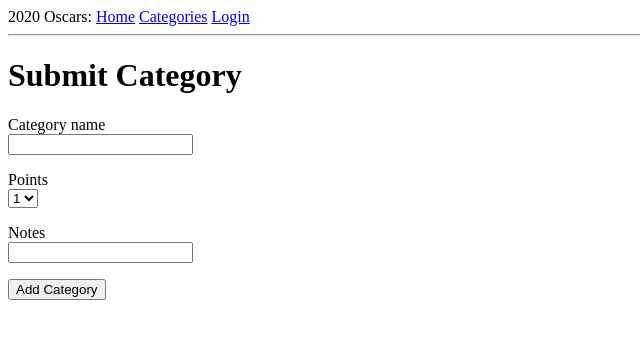
After one commit to sean-paulMauro/oscars, a Flask app: page /submit_category in a window 1280 px wide. The commit adds this page. Shown: the top 339 px of the page, without its empty margins (0-640 px from the left). Run offline with Flask 2, Linux system fonts and the light colour scheme.

Commit message:
submit category form added

```diff
--- a/app/forms.py
+++ b/app/forms.py
@@ -1,5 +1,5 @@
 from flask_wtf import FlaskForm
-from wtforms import StringField, PasswordField, BooleanField, SubmitField, TextAreaField
+from wtforms import StringField, PasswordField, BooleanField, SubmitField, TextAreaField, IntegerField, SelectField
 from wtforms.validators import ValidationError, DataRequired, Email, EqualTo, Length
 from app.models import AppUser
 
@@ -26,3 +26,9 @@ class RegistrationForm(FlaskForm):
 class EditProfileForm(FlaskForm):
     about_me = TextAreaField('About me', validators=[Length(min=0, max=140)])
     submit = SubmitField('Submit')
+
+class SubmitCategoryForm(FlaskForm):
+    category = StringField('Category name', validators=[DataRequired()])
+    points = SelectField('Points', coerce=int, choices=[(1, 1), (2, 2)])
+    notes = StringField('Notes')
+    submit = SubmitField('Add Category')
--- a/app/routes.py
+++ b/app/routes.py
@@ -1,6 +1,6 @@
 from flask import render_template, flash, redirect, url_for, request
 from app import app, db
-from app.forms import LoginForm, RegistrationForm, EditProfileForm
+from app.forms import LoginForm, RegistrationForm, EditProfileForm, SubmitCategoryForm
 from flask_login import current_user, login_user, logout_user, login_required
 from app.models import AppUser, CategoryLookup
 from werkzeug.urls import url_parse
@@ -77,5 +77,20 @@ def edit_profile():
 @app.route('/categories', methods=['GET', 'POST'])
 @login_required
 def categories():
+    if request.method == "POST":
+        if request.form.get('add_category') == "Add a Category":
+            return redirect(url_for('submit_category'))
     rows = CategoryLookup.query.all()
     return render_template('categories.html', title='Categories', rows=rows)
+
+@app.route('/submit_category', methods=['GET', 'POST'])
+def submit_category():
+    form = SubmitCategoryForm()
+    if form.validate_on_submit():
+        category = CategoryLookup(name=form.category.data,
+            points=form.points.data, notes=form.notes.data)
+        db.session.add(category)
+        db.session.commit()
+        flash('Category added!')
+        return redirect(url_for('categories'))
+    return render_template('submit_category.html', title='Submit category', form=form)
--- /dev/null
+++ b/app/templates/submit_category.html
@@ -0,0 +1,30 @@
+{% extends "base.html" %}
+
+{% block content %}
+    <h1>Submit Category</h1>
+    <form action="" method="post">
+        {{ form.hidden_tag() }}
+        <p>
+            {{ form.category.label }}<br>
+            {{ form.category(cols=50, rows=1) }}<br>
+            {% for error in form.category.errors %}
+            <span style="color: red;">[{{ error }}]</span>
+            {% endfor %}
+        </p>
+        <p>
+            {{ form.points.label }}<br>
+            {{ form.points(cols=5, rows=1) }}<br>
+            {% for error in form.points.errors %}
+            <span style="color: red;">[{{ error }}]</span>
+            {% endfor %}
+        </p>
+        <p>
+            {{ form.notes.label }}<br>
+            {{ form.notes(cols=50, rows=10) }}<br>
+            {% for error in form.notes.errors %}
+            <span style="color: red;">[{{ error }}]</span>
+            {% endfor %}
+        </p>
+        <p>{{ form.submit() }}</p>
+    </form>
+{% endblock %}
```
Also changed, not shown: app/models.py (+0 -9 lines), app/templates/categories.html (+5 -2 lines), migrations/versions/2dea5665de96_role_and_roles_appusers.py (added, +41 -0 lines), app.db, 1 other file.
